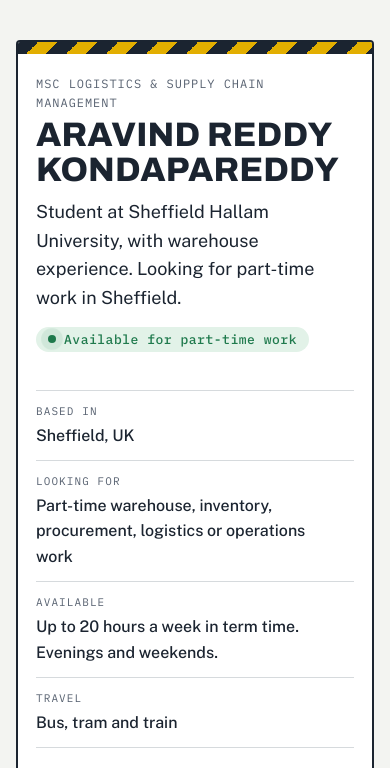
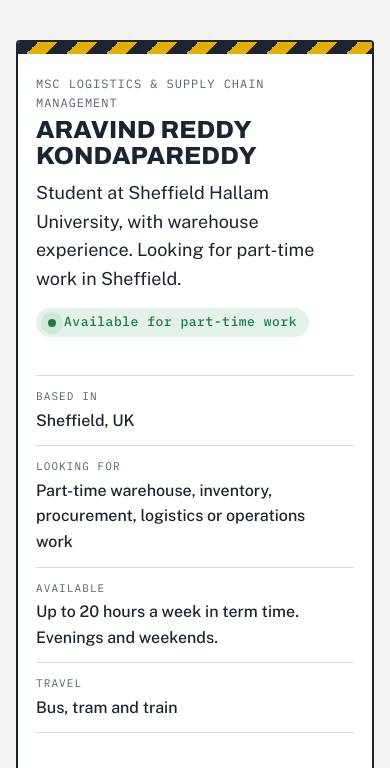
Before and after one commit to kondapareddyaravind-cyber/kondapareddyaravind-cyber.github.io, a plain HTML site: page index.html in a window 390 px wide. Shown: the top 768 px of the page. Drawn offline with nearby package versions, Linux system fonts and the light colour scheme.

Commit message:
Make the name fit on small phone screens

```diff
--- a/index.html
+++ b/index.html
@@ -94,7 +94,7 @@
     font-family: var(--font-display);
     font-stretch: 78%;
     font-weight: 800;
-    font-size: clamp(34px, 7vw, 58px);
+    font-size: clamp(20px, calc(8.4vw - 8px), 56px);
     line-height: 0.98;
     letter-spacing: 0.005em;
     text-transform: uppercase;
@@ -113,7 +113,7 @@
     border-radius: 999px;
     background: var(--good-bg);
     color: var(--good);
-    font: 500 13px/1 var(--font-mono);
+    font: 500 13px/1.3 var(--font-mono);
     letter-spacing: 0.04em;
   }
   .avail .dot { position: relative; width: 8px; height: 8px; border-radius: 50%; background: var(--good); }
```
